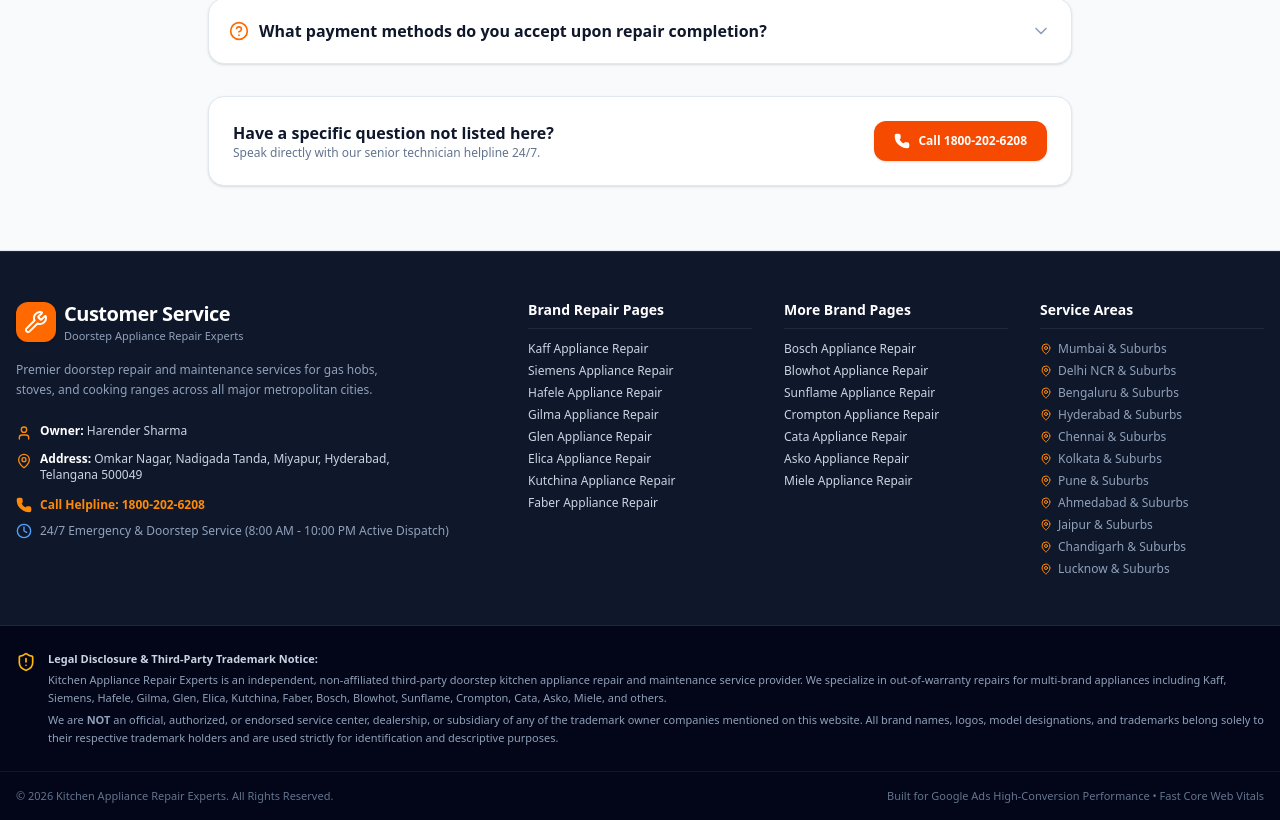
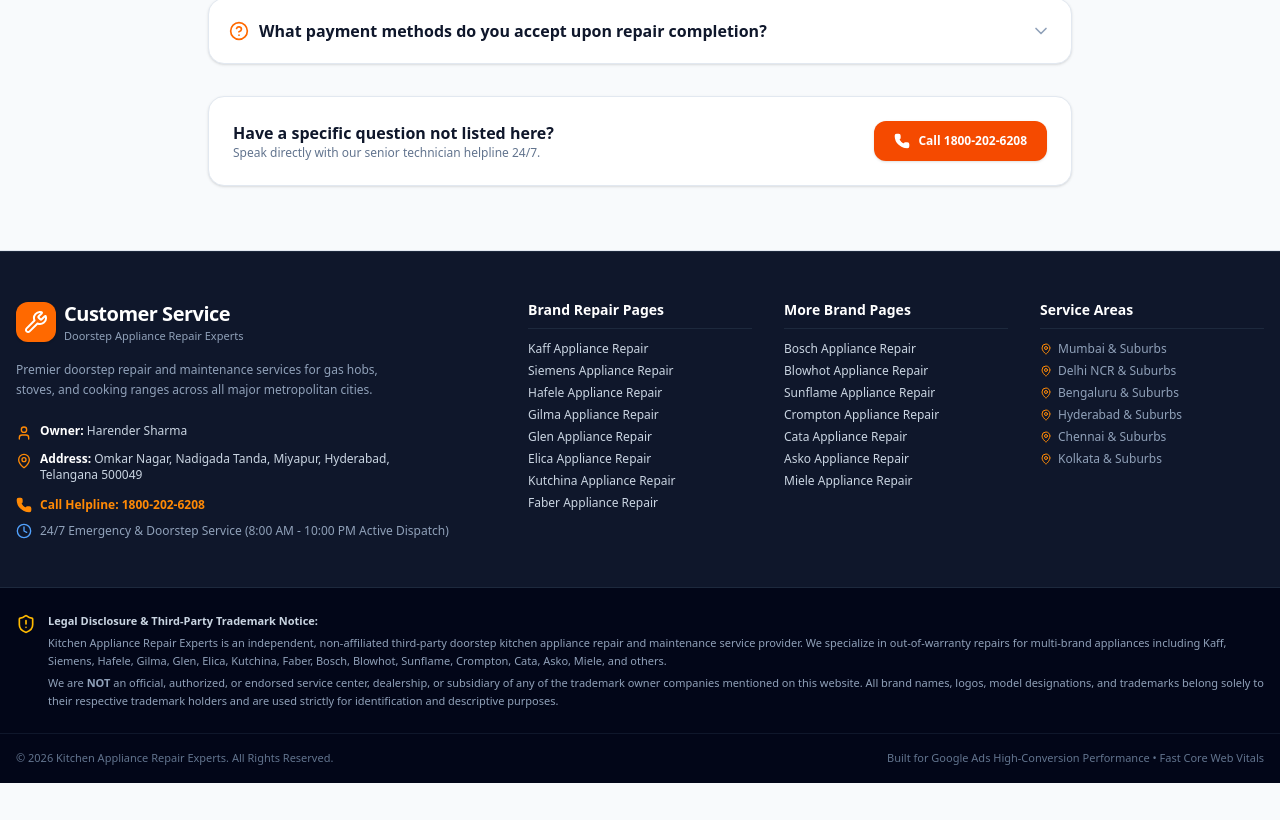
Before and after one commit to shanmalik9550-svg/shan, a Next.js app: page / in a window 1280 px wide. Shown: the part 8055-8875 px from the top of the page. After the commit the page ends 8838 px from the top, so only its background shows below. Built offline with nearby package versions, Linux system fonts and the light colour scheme; no server answers.

Commit message:
Fix duplicate service area entry for 'Kolkata'
Removed duplicate entry for 'Kolkata' in serviceAreas.

```diff
--- a/data/companyInfo.ts
+++ b/data/companyInfo.ts
@@ -13,7 +13,7 @@
   referenceWebsite: "https://kitchenappliancesservice.com/",
   serviceAreas: [
     "Mumbai", "Delhi NCR", "Bengaluru", "Hyderabad", "Chennai",
-    "Kolkata", "Pune", "Ahmedabad", "Jaipur", "Chandigarh", "Lucknow"
+    "Kolkata"
   ],
   stats: {
     happyCustomers: "50,000+",
```
